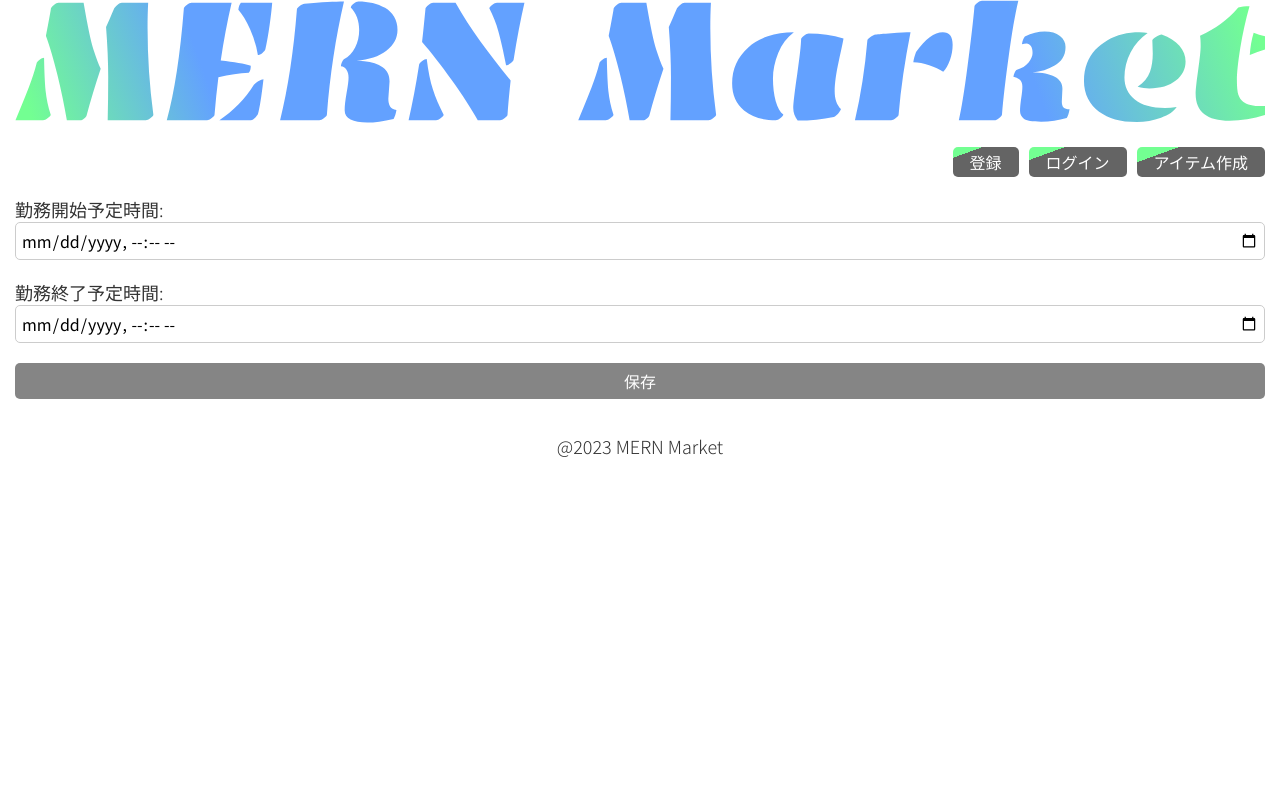
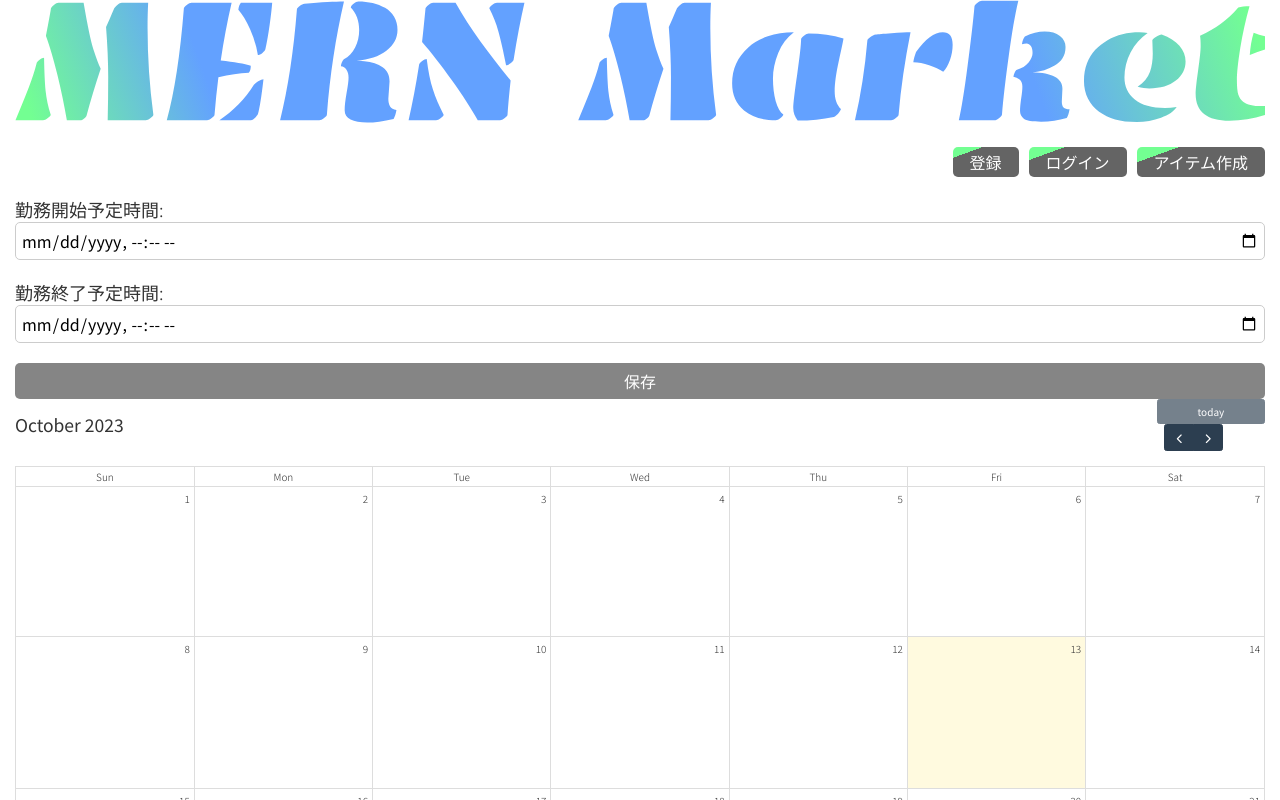
Before and after one commit to haku-ohsumi/kokoro-shift-frontend, a React (Create React App) app: page /admin/staffId/shift-management in a window 1280 px wide. Shown: the top 800 px of the page. Built offline with nearby package versions, Linux system fonts and the light colour scheme.

Commit message:
カレンダーをライブラリーを用いて表示

```diff
--- a/package.json
+++ b/package.json
@@ -3,6 +3,8 @@
   "version": "0.1.0",
   "private": true,
   "dependencies": {
+    "@fullcalendar/daygrid": "^6.1.9",
+    "@fullcalendar/react": "^6.1.9",
     "@testing-library/jest-dom": "^5.17.0",
     "@testing-library/react": "^13.4.0",
     "@testing-library/user-event": "^13.5.0",
--- a/src/pages/admin/shiftManagement/shiftManagement.js
+++ b/src/pages/admin/shiftManagement/shiftManagement.js
@@ -1,9 +1,12 @@
 import React, { useState } from 'react';
 import { useNavigate } from "react-router-dom";
+import FullCalendar from '@fullcalendar/react';
+import dayGridPlugin from '@fullcalendar/daygrid';
 
 function ShiftForm() {
   const [startTime, setStartTime] = useState('');
   const [endTime, setEndTime] = useState('');
+  const [events, setEvents] = useState([]);
 
   const handleFormSubmit = async (e) => {
     e.preventDefault();
@@ -16,6 +19,11 @@ function ShiftForm() {
       return;
     }
 
+    // カレンダーのイベントを更新
+    setEvents([...events, { title: 'Shift', start: startTime, end: endTime }]);
+
+    setStartTime('');
+    setEndTime('');
 
     try {
       const response = await fetch(`http://localhost:5100/admin/${staffIdAdmin}/shift-management`, {
@@ -37,6 +45,7 @@ function ShiftForm() {
   };
 
   return (
+    <div>
       <form onSubmit={handleFormSubmit}>
         <div>
           <label>勤務開始予定時間:</label>
@@ -56,6 +65,14 @@ function ShiftForm() {
         </div>
         <button type="submit">保存</button>
       </form>
+        <div>
+        <FullCalendar
+          plugins={[dayGridPlugin]}
+          initialView="dayGridMonth"
+          events={events}
+        />
+        </div>
+    </div>
   );
 }
 
```
Also changed, not shown: 1 other file (tests, documents, lock files or other folders). Lines whose indentation alone changed are shown as unchanged.
